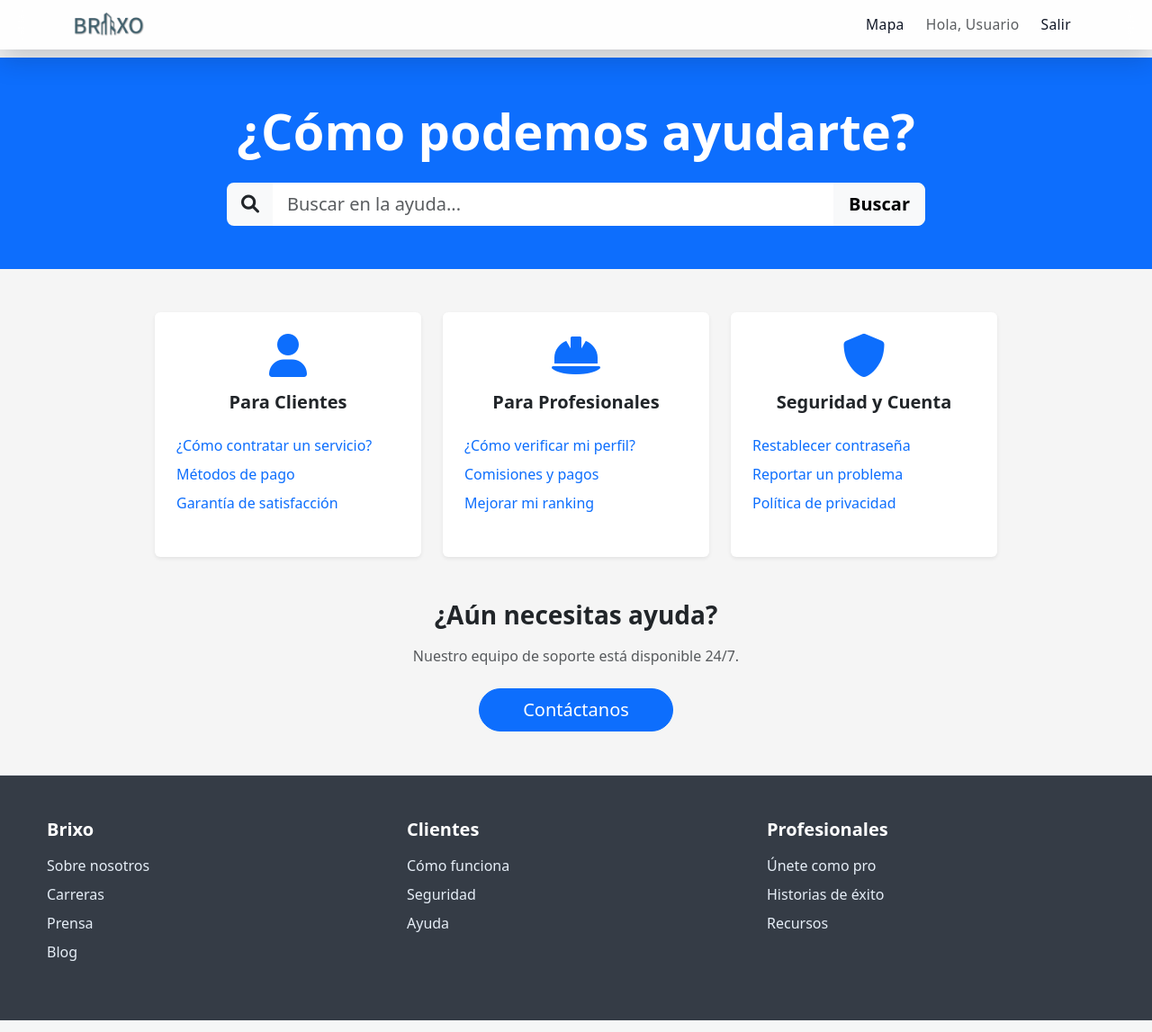
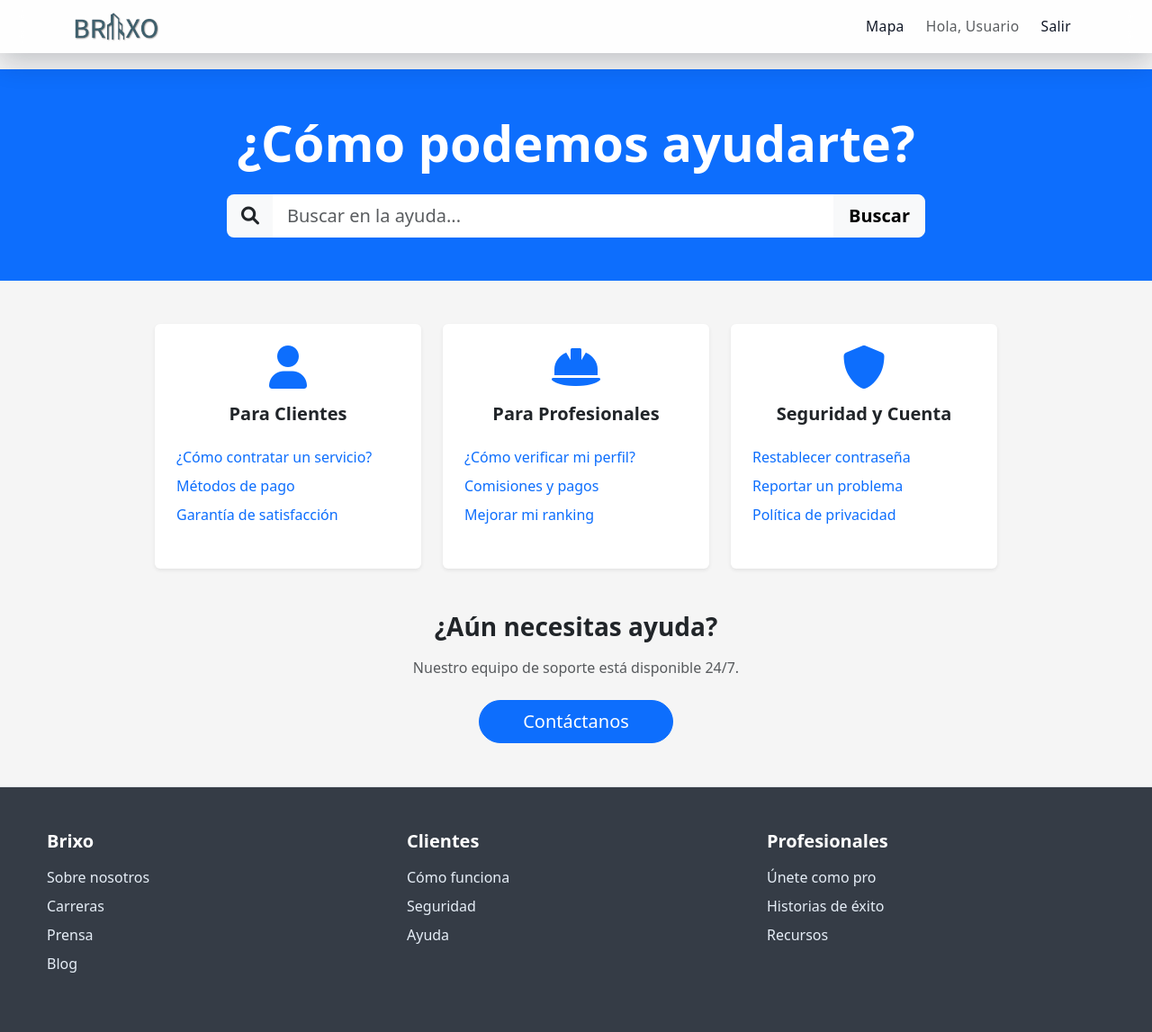
Before and after one commit to mikerb95/BrixoCI4, a CodeIgniter 4 app: the page made by app/Views/info/ayuda.php in a window 1280 px wide. Shown: the whole page at 90% size. Run offline with PHP 8.4 and a stand-in for CodeIgniter, Linux system fonts and the light colour scheme; the template is opened without the code that fills it, so the values that code supplies are empty; some libraries are stand-ins or nearby versions; some web fonts are replaced.

Commit message:
ajuste de elementos visuales

```diff
--- a/app/Views/partials/navbar.php
+++ b/app/Views/partials/navbar.php
@@ -19,7 +19,8 @@
                 <?php $navUser = session()->get('user'); ?>
                 <?php if (!empty($navUser)): ?>
                     <li class="nav-item d-flex align-items-center">
-                        <span class="nav-link disabled text-muted px-0">Hola, <?= esc($navUser['nombre'] ?? 'Usuario') ?></span>
+                        <span class="nav-link disabled text-muted px-0">Hola,
+                            <?= esc($navUser['nombre'] ?? 'Usuario') ?></span>
                     </li>
                     <li class="nav-item"><a class="nav-link" href="/logout">Salir</a></li>
                 <?php else: ?>
--- a/public/css/brixo.css
+++ b/public/css/brixo.css
@@ -13,7 +13,8 @@
 
 body {
     background-color: #f5f5f5;
-    padding-top: 64px;
+    /* Aumentado 20% para compensar la navbar más alta */
+    padding-top: 77px;
 }
 
 /* Altura consistente para el mapa del home, independiente de la cantidad de puntos */
@@ -43,8 +44,9 @@ body.home-page {
     background-color: rgba(255, 255, 255, 0.90);
     backdrop-filter: blur(12px);
     -webkit-backdrop-filter: blur(12px);
-    padding-top: 0.63rem;
-    padding-bottom: 0.63rem;
+    /* Padding aumentado ~20% para incrementar la altura total */
+    padding-top: 0.76rem;
+    padding-bottom: 0.76rem;
     box-shadow: 0 10px 30px rgba(15, 23, 42, 0.22);
 }
 
@@ -54,7 +56,8 @@ body.home-page {
 }
 
 .brixo-navbar .brixo-logo {
-    height: 28px;
+    /* Logo escalado ~20% para mantener proporción con la navbar */
+    height: 34px;
     width: auto;
     display: block;
 }
@@ -193,7 +196,8 @@ body.home-page {
 }
 .floating-navbar .brand img {
     display: inline-block;
-    height: 28px; /* controla altura del logo dentro de la navbar */
+    /* mantener consistencia con la navbar principal (aumento ~20%) */
+    height: 34px; /* controla altura del logo dentro de la navbar */
     width: auto;  /* mantiene proporción */
     vertical-align: middle;
     margin-right: 8px;
```
Also changed, not shown: app/Views/index.php (+12 -2 lines).
